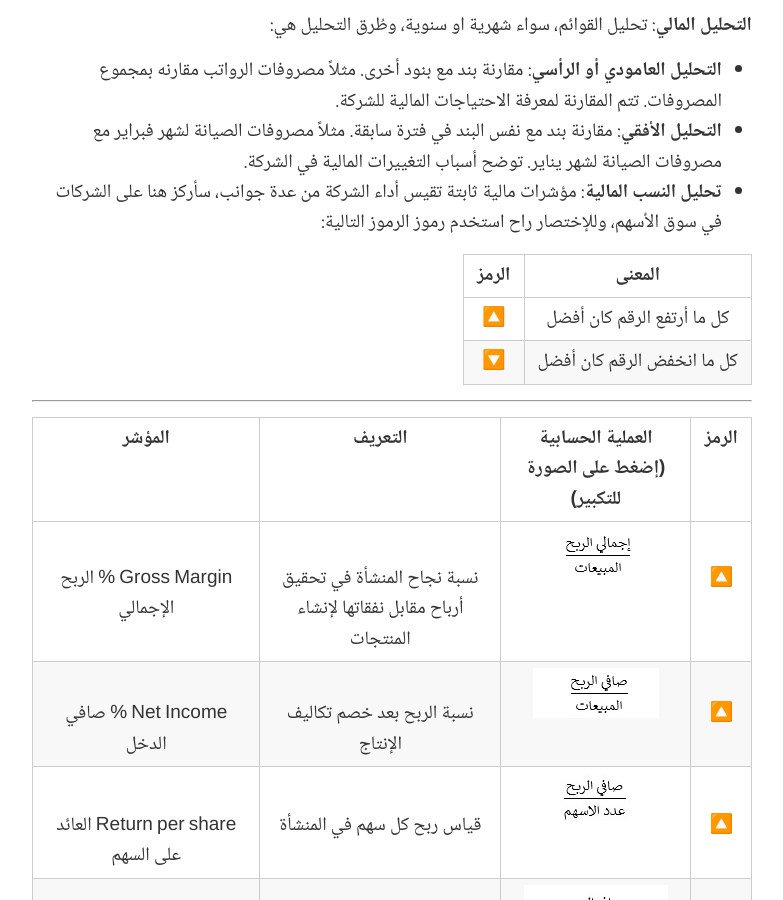
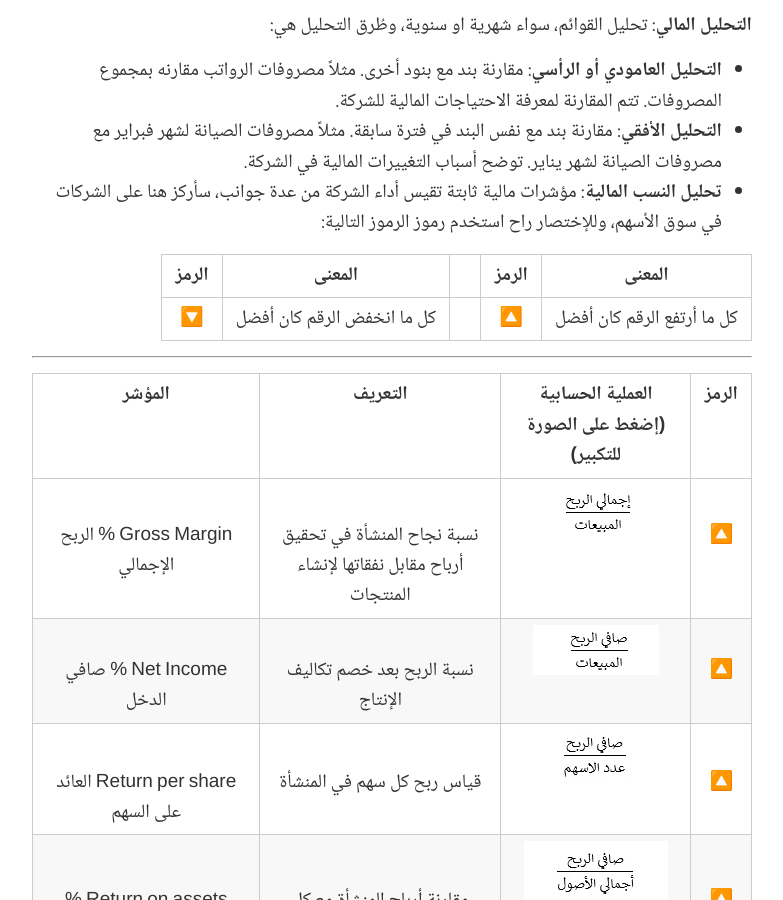
Before and after one commit to alioh/alioh.github.io, a Jekyll site: the page built from _posts/2020-04-22-performance-management.md, in a window 1280 px wide and 900 px high, scrolled down 6436 px. Shown: the whole window, without its empty margins (248-1031 px from the left). Built offline with Jekyll 4.4.1, drawn with Linux system fonts in a browser that asks for light colours.

Commit message:
fix example table

```diff
--- a/_posts/2020-04-22-performance-management.md
+++ b/_posts/2020-04-22-performance-management.md
@@ -96,10 +96,9 @@ title: مدخل للقوائم المالية
 -   **التحليل الأفقي**: مقارنة بند مع نفس البند في فترة سابقة. مثلاً مصروفات الصيانة لشهر فبراير مع مصروفات الصيانة لشهر يناير. توضح أسباب التغييرات المالية في الشركة.
 -   **تحليل النسب المالية**: مؤشرات مالية ثابتة تقيس أداء الشركة من عدة جوانب، سأركز هنا على الشركات في سوق الأسهم، وللإختصار راح استخدم رموز الرموز التالية:
 
-|المعنى|الرمز|
-|:--:|:--:|
-|كل ما أرتفع الرقم كان أفضل|🔼|
-|كل ما انخفض الرقم كان أفضل|🔽|
+|المعنى|الرمز||المعنى|الرمز|
+|:--:|:--:|:--:|:--:|:--:|
+|كل ما أرتفع الرقم كان أفضل|🔼||كل ما انخفض الرقم كان أفضل|🔽|
 
 ---
 
```
